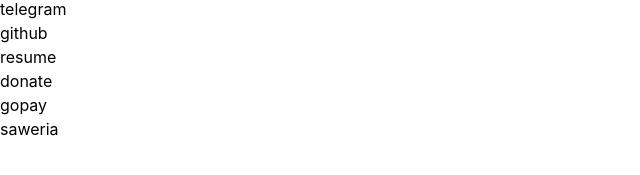
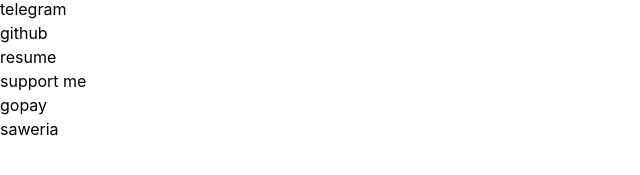
Before and after one commit to wayanjimmy/homepage, an Eleventy site: page src/index.njk in a window 1280 px wide. Shown: the part 315-490 px from the top of the page, 0-640 px from the left. Built offline with nearby package versions, Linux system fonts and the light colour scheme; Eleventy itself is replaced by a stand-in of ours; files that its build step writes are made by us from their sources.

Commit message:
Update src/index.njk

```diff
--- a/src/index.njk
+++ b/src/index.njk
@@ -66,7 +66,7 @@
     </ul>
   </div>
   <div class="mb-12">
-    <h2>donate</h2>
+    <h2>support me</h2>
     <ul>
       <li class="flex items-center">
         <div class="flex items-center mr-2">
```
